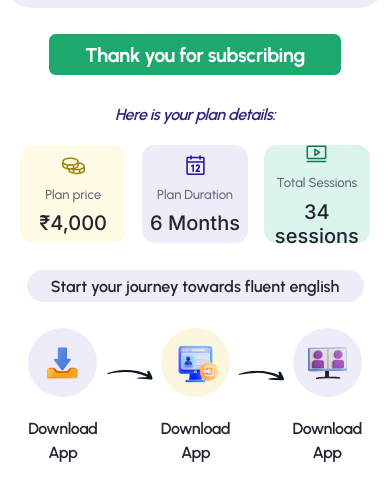
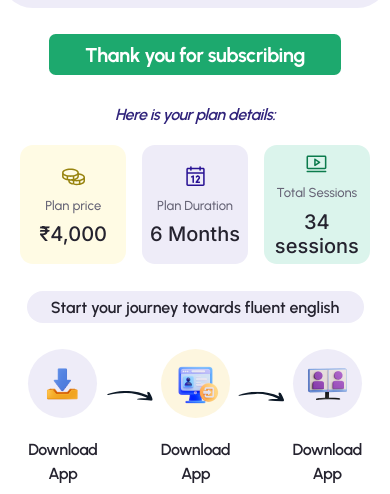
Before and after one commit to kismatgrewal/English, a plain HTML site: page englishyaari2.html in a window 390 px wide. Shown: the part 38-532 px from the top of the page. Drawn offline with nearby package versions, Linux system fonts and the light colour scheme.

Commit message:
complete

```diff
--- a/englishyaari2.html
+++ b/englishyaari2.html
@@ -50,7 +50,7 @@
         </h2>
         <div class="flex gap-[15.581px] justify-center mt-[17.251px]">
           <div
-            class="sm:w-[161px] w-[128px] h-[98px] sm:h-[122px] p-[6px] bg-[#FFFBE4] rounded-[13px] sm:rounded-[16.662px] flex flex-col items-center justify-center"
+            class="sm:w-[161px] w-[128px]  sm:h-[122px] p-[6px] bg-[#FFFBE4] rounded-[13px] sm:rounded-[16.662px] flex flex-col items-center justify-center"
           >
             <span
               ><svg
@@ -98,7 +98,7 @@
             </div>
           </div>
           <div
-            class="sm:w-[161px] w-[128px] h-[98px] sm:h-[122px] p-[6px] bg-[#EEECF8] rounded-[13px] sm:rounded-[16.662px] flex flex-col items-center justify-center"
+            class="sm:w-[161px] w-[128px]  sm:h-[122px] p-[6px] bg-[#EEECF8] rounded-[13px] sm:rounded-[16.662px] flex flex-col items-center justify-center"
           >
             <span
               ><svg
@@ -128,7 +128,7 @@
             </div>
           </div>
           <div
-            class="sm:w-[161px] w-[128px] h-[98px] sm:h-[122px] p-[6px] bg-[#DBF4EC] rounded-[13px] sm:rounded-[16.662px] flex flex-col items-center justify-center"
+            class="sm:w-[161px] w-[128px]  sm:h-[122px] p-[6px] bg-[#DBF4EC] rounded-[13px] sm:rounded-[16.662px] flex flex-col items-center justify-center"
           >
             <span
               ><svg
```
